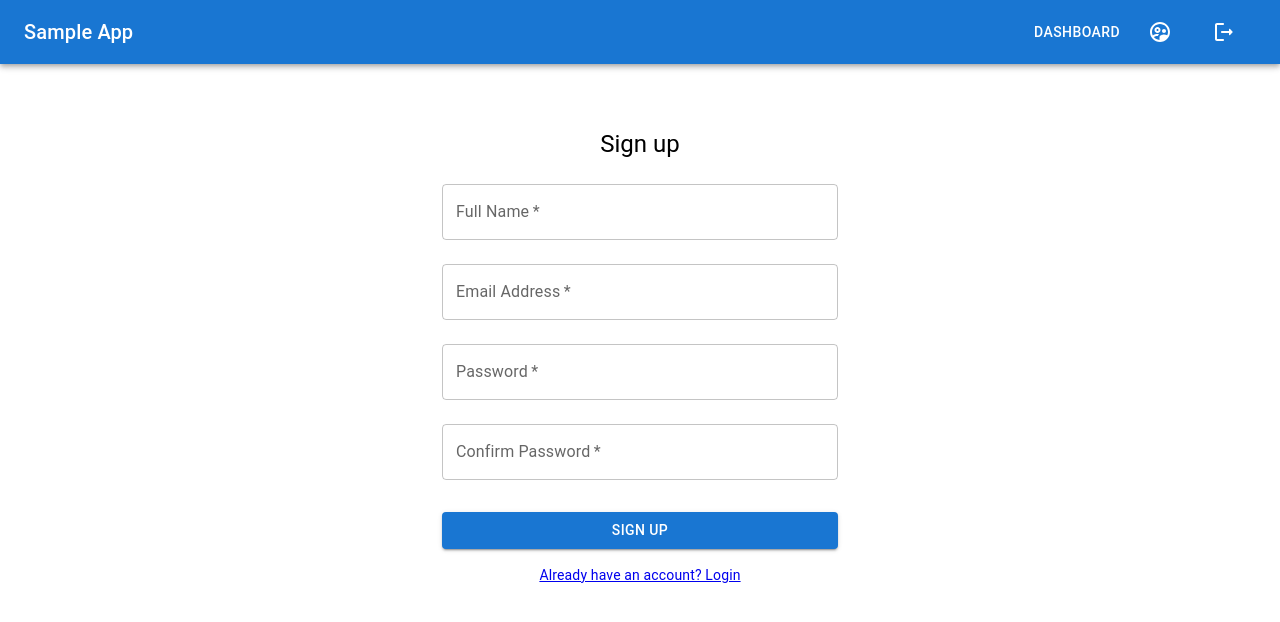
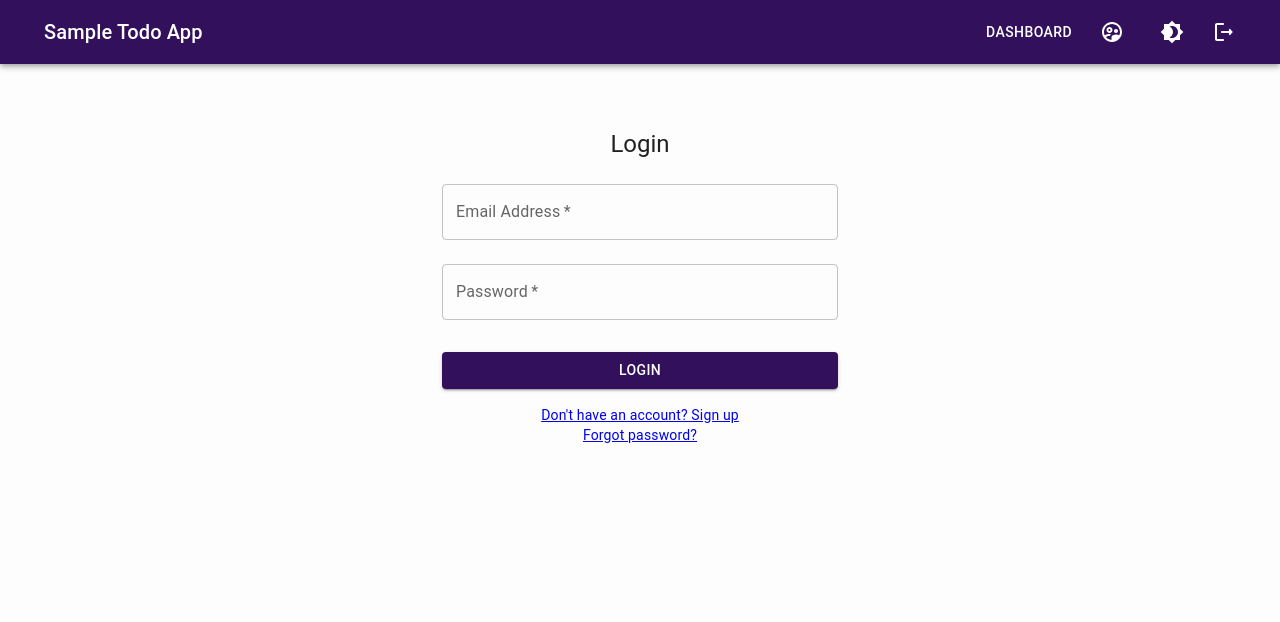
Before and after one commit to Ramosh99/OneBillionTech_ToDoApp, a React (Create React App) app in the folder client/: page / in a window 1280 px wide. Shown: the top 622 px of the page. Built offline with nearby package versions, Linux system fonts and the light colour scheme.

Commit message:
feat: implement Redux for theme management, update routing in Login and App components, and enhance Navbar with theme toggle

```diff
--- a/client/package.json
+++ b/client/package.json
@@ -8,12 +8,14 @@
     "@mui/icons-material": "^6.2.1",
     "@mui/material": "^6.2.1",
     "@mui/x-date-pickers": "^7.23.3",
+    "@reduxjs/toolkit": "^2.5.0",
     "axios": "^1.7.9",
     "client": "file:",
     "cra-template": "1.2.0",
     "date-fns": "^2.30.0",
     "react": "^18.3.1",
     "react-dom": "^18.3.1",
+    "react-redux": "^9.2.0",
     "react-router-dom": "^7.0.2",
     "react-scripts": "5.0.1",
     "web-vitals": "^4.2.4"
--- a/client/src/App.js
+++ b/client/src/App.js
@@ -1,26 +1,30 @@
-// import { useState, useEffect } from 'react';
+import { useSelector } from 'react-redux';
+import { ThemeProvider } from '@mui/material/styles';
+import CssBaseline from '@mui/material/CssBaseline';
+import { lightTheme, darkTheme } from './theme';
 import { BrowserRouter, Routes, Route } from 'react-router-dom';
 import './App.css';
-// import { Container, Card, CardContent, Typography } from '@mui/material';
 import Navbar from './components/Navbar.jsx';
-// import EmailVerify from './Pages/EmailVerify.js';
 import Signup from './Pages/Signup.jsx';
 import Login from './Pages/Login.jsx';
 import ForgotPassword from './Pages/ForgotPassword.jsx';
 import ResetPassword from './Pages/ResetPassword.jsx';
-// import Dashboard from './components/Dashboard.js';
 import Tasks from './Pages/Tasks.jsx';
 import AboutMe from './Pages/AboutMe.jsx';
 import ChangePassowrd from './Pages/ChangePassword.jsx';
 
 function App() {
+  const darkMode = useSelector(state => state.theme.darkMode);
 
   return (
+    <ThemeProvider theme={darkMode ? darkTheme : lightTheme}>
+      <CssBaseline />
+      <div className="App">
         <BrowserRouter>
           <Navbar />
           <Routes>
-          <Route path="/" element={<Signup />} />
-          <Route path="/login" element={<Login />} />
+            <Route path="/signup" element={<Signup />} />
+            <Route path="/" element={<Login />} />
             <Route path="/forgot-password" element={<ForgotPassword />} />
             <Route path="/reset-password/:token" element={<ResetPassword />} />
             <Route path='/dashboard' element={<Tasks />} />
@@ -28,6 +32,8 @@ function App() {
             <Route path='/change-password' element={<ChangePassowrd />} />
           </Routes>
         </BrowserRouter>
+      </div>
+    </ThemeProvider>
   );
 }
 
--- a/client/src/Pages/Login.jsx
+++ b/client/src/Pages/Login.jsx
@@ -73,7 +73,7 @@ const Login = () => {
           >
             {loading ? 'Logging in...' : 'Login'}
           </Button>
-          <Link to="/">
+          <Link to="/signup">
             <Typography variant="body2" align="center">
               Don't have an account? Sign up
             </Typography>
--- a/client/src/components/Navbar.jsx
+++ b/client/src/components/Navbar.jsx
@@ -1,17 +1,23 @@
-import {  LogoutRounded, SupervisedUserCircleOutlined } from '@mui/icons-material';
-import { AppBar, Toolbar, Typography, Button, Box, MenuItem, Menu } from '@mui/material';
-import { Link, Navigate } from 'react-router-dom';
-import { useState } from 'react';
-
+import {LogoutRounded,SupervisedUserCircleOutlined} from "@mui/icons-material";
+import {AppBar,Toolbar,Typography,Button,Box,MenuItem,IconButton,Menu} from "@mui/material";
+import { Link, Navigate } from "react-router-dom";
+import { useState } from "react";
+import { useDispatch, useSelector } from "react-redux";
+import Brightness4Icon from "@mui/icons-material/Brightness4";
+import Brightness7Icon from "@mui/icons-material/Brightness7";
+import { toggleTheme } from "../store/slices/themeSlice";
 
 const Navbar = () => {
   const [anchorEl, setAnchorEl] = useState(null);
-  // localStorage.removeItem('token');
   const handleLogout = () => {
-    localStorage.removeItem('token');
-    window.location.reload();
-    Navigate('/login');
+    // if(localStorage.getItem("token")){
+      localStorage.removeItem("token");
+      window.location.reload();
+      // Navigate("/");
+    // }
   };
+  const dispatch = useDispatch();
+  const darkMode = useSelector((state) => state.theme.darkMode);
 
   return (
     <AppBar position="static">
@@ -19,23 +25,24 @@ const Navbar = () => {
         <Typography
           variant="h6"
           component="div"
-          sx={{ flexGrow: 1 }}
+          sx={{
+            flexGrow: 1,
+            textAlign: "left",
+            marginLeft: "20px",
+          }}
         >
-          Sample App
+          Sample Todo App
         </Typography>
         <Box>
           <Button color="inherit" component={Link} to="/dashboard">
             Dashboard
           </Button>
-          {/* <Button color="inherit" component={Link} to="/users">
-            My Details
-          </Button>*/}
           <Button
             color="inherit"
             aria-controls="simple-menu"
             aria-haspopup="true"
             onClick={(event) => setAnchorEl(event.currentTarget)}
-            >
+          >
             {/* Profile */}
             <SupervisedUserCircleOutlined></SupervisedUserCircleOutlined>
           </Button>
@@ -46,14 +53,34 @@ const Navbar = () => {
             open={Boolean(anchorEl)}
             onClose={() => setAnchorEl(null)}
           >
-            <MenuItem component={Link} to="/about-me" onClick={() => setAnchorEl(null)}>
+            <MenuItem
+              component={Link}
+              to="/about-me"
+              onClick={() => setAnchorEl(null)}
+            >
               About Me
             </MenuItem>
-            <MenuItem component={Link} to="/change-password" onClick={() => setAnchorEl(null)}>
+            <MenuItem
+              component={Link}
+              to="/change-password"
+              onClick={() => setAnchorEl(null)}
+            >
               Change Password
             </MenuItem>
           </Menu>
-          <Button color="inherit" component={Link} onClick={()=>handleLogout} to="/login">
+          <IconButton
+            color="inherit"
+            onClick={() => dispatch(toggleTheme())}
+            sx={{ ml: 1 }}
+          >
+            {darkMode ? <Brightness7Icon /> : <Brightness4Icon />}
+          </IconButton>
+          <Button
+            color="inherit"
+            component={Link}
+            onClick={() => handleLogout}
+            to="/"
+          >
             <LogoutRounded></LogoutRounded>
           </Button>
         </Box>
--- /dev/null
+++ b/client/src/store/index.js
@@ -0,0 +1,8 @@
+import themeReducer from './slices/themeSlice'
+import { configureStore } from '@reduxjs/toolkit'
+
+export const store = configureStore({
+    reducer: {
+        theme: themeReducer
+    }
+})
--- /dev/null
+++ b/client/src/store/slices/themeSlice.js
@@ -0,0 +1,19 @@
+import { createSlice } from '@reduxjs/toolkit'
+
+const initialState = {
+    darkMode: localStorage.getItem('darkMode') === 'true'
+}
+
+const themeSlice = createSlice({
+    name: 'theme',
+    initialState,
+    reducers: {
+        toggleTheme: (state) => {
+            state.darkMode = !state.darkMode
+            localStorage.setItem('darkMode', state.darkMode)
+        }
+    }
+})
+
+export const { toggleTheme } = themeSlice.actions
+export default themeSlice.reducer
--- /dev/null
+++ b/client/src/theme/index.js
@@ -0,0 +1,65 @@
+import { createTheme } from '@mui/material/styles';
+
+export const lightTheme = createTheme({
+    palette: {
+        mode: 'light',
+        primary: {
+            main: '#32105b',
+        },
+        background: {
+            default: '#fdfdfd',
+            paper: '#fdfdfd',
+        },
+    },
+    components: {
+        MuiOutlinedInput: {
+            styleOverrides: {
+                root: {
+                    '&.Mui-focused': {
+                        backgroundColor: 'transparent', // Removes blue background when focused
+                    },
+                    '&.Mui-filled': {
+                        backgroundColor: 'transparent', // Removes blue background when filled
+                    },
+                    '& input:-webkit-autofill': {
+                        backgroundColor: 'transparent', // Handles autofill background
+                        WebkitBoxShadow: '0 0 0 1000px #fdfdfd inset', // Match light theme background
+                        WebkitTextFillColor: '#000', // Ensures autofill text is visible
+                    },
+                },
+            },
+        },
+    },
+});
+
+export const darkTheme = createTheme({
+    palette: {
+        mode: 'dark',
+        primary: {
+            main: '#872cf5',
+        },
+        background: {
+            default: '#121212',
+            paper: '#1e1e1e',
+        },
+    },
+    components: {
+        MuiOutlinedInput: {
+            styleOverrides: {
+                root: {
+                    '&.Mui-focused': {
+                        backgroundColor: 'transparent', // Removes blue background when focused
+                    },
+                    '&.Mui-filled': {
+                        backgroundColor: 'transparent', // Removes blue background when filled
+                    },
+                    '& input:-webkit-autofill': {
+                        backgroundColor: 'transparent', // Handles autofill background
+                        WebkitBoxShadow: '0 0 0 1000px #1e1e1e inset', // Match dark theme background
+                        WebkitTextFillColor: '#fff', // Ensures autofill text is visible
+                    },
+                },
+            },
+        },
+    },
+});
```
Also changed, not shown: client/src/components/TaskItem.jsx (+38 -25 lines), client/src/index.js (+4 -3 lines), 1 other file (tests, documents, lock files or other folders). Lines whose indentation alone changed are shown as unchanged.
